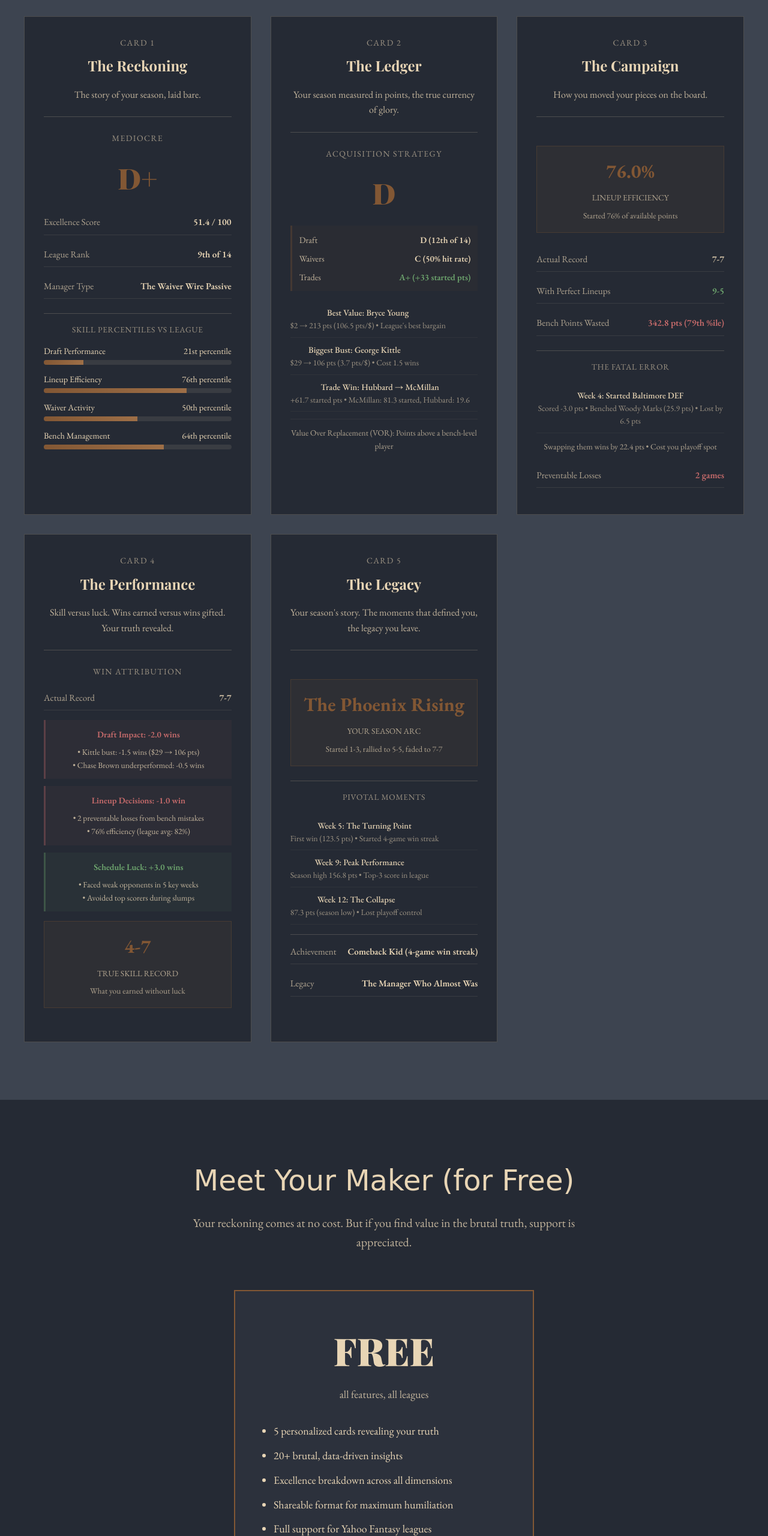
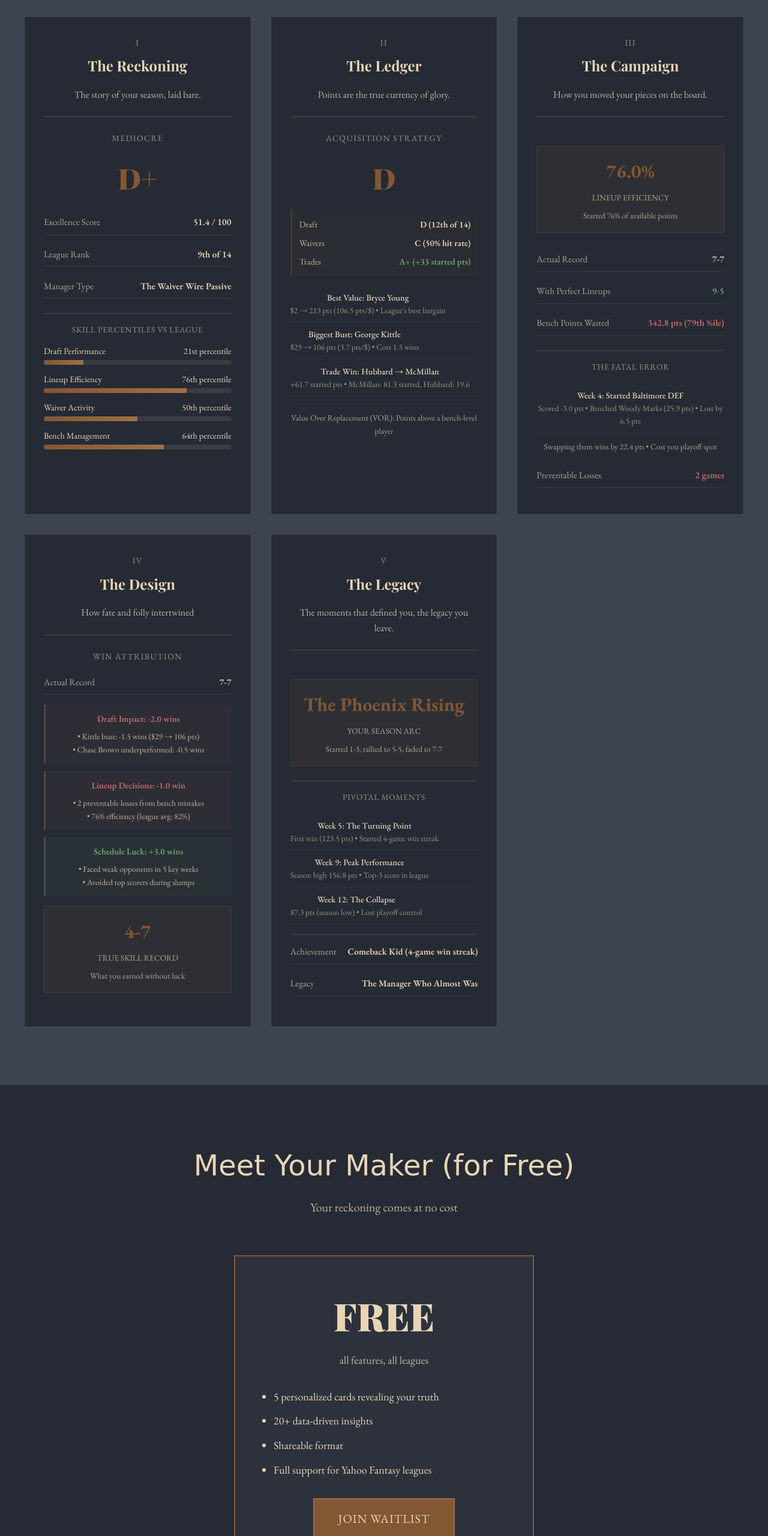
Before and after one commit to darthcater/fantasy-reckoning, a plain HTML site: page website/index.html in a window 1280 px wide. Shown: the part 1058-3618 px from the top of the page at 60% size. Drawn offline with nearby package versions, Linux system fonts and the light colour scheme; a web font is replaced by a local one.

Commit message:
Copy updates, cards 3-5, elsewhere

```diff
--- a/website/index.html
+++ b/website/index.html
@@ -484,7 +484,7 @@
 
         <div class="cards-grid">
             <div class="card-preview">
-                <div class="card-number">CARD 1</div>
+                <div class="card-number">I</div>
                 <h3 class="card-title">The Reckoning</h3>
                 <p class="card-description">The story of your season, laid bare.</p>
 
@@ -552,9 +552,9 @@
             </div>
 
             <div class="card-preview">
-                <div class="card-number">CARD 2</div>
+                <div class="card-number">II</div>
                 <h3 class="card-title">The Ledger</h3>
-                <p class="card-description">Your season measured in points, the true currency of glory.</p>
+                <p class="card-description">Points are the true currency of glory.</p>
 
                 <div class="card-data">
                     <div class="grade-label">ACQUISITION STRATEGY</div>
@@ -603,7 +603,7 @@
             </div>
 
             <div class="card-preview">
-                <div class="card-number">CARD 3</div>
+                <div class="card-number">III</div>
                 <h3 class="card-title">The Campaign</h3>
                 <p class="card-description">How you moved your pieces on the board.</p>
 
@@ -650,9 +650,9 @@
             </div>
 
             <div class="card-preview">
-                <div class="card-number">CARD 4</div>
-                <h3 class="card-title">The Performance</h3>
-                <p class="card-description">Skill versus luck. Wins earned versus wins gifted. Your truth revealed.</p>
+                <div class="card-number">IV</div>
+                <h3 class="card-title">The Design</h3>
+                <p class="card-description">How fate and folly intertwined</p>
 
                 <div class="card-data">
                     <div class="grade-label">WIN ATTRIBUTION</div>
@@ -695,9 +695,9 @@
             </div>
 
             <div class="card-preview">
-                <div class="card-number">CARD 5</div>
+                <div class="card-number">V</div>
                 <h3 class="card-title">The Legacy</h3>
-                <p class="card-description">Your season's story. The moments that defined you, the legacy you leave.</p>
+                <p class="card-description">The moments that defined you, the legacy you leave.</p>
 
                 <div class="card-data">
                     <div class="stat-highlight">
@@ -748,7 +748,7 @@
     <!-- Pricing Section -->
     <section class="pricing">
         <h2 class="section-title">Meet Your Maker (for Free)</h2>
-        <p class="section-subtitle">Your reckoning comes at no cost. But if you find value in the brutal truth, support is appreciated.</p>
+        <p class="section-subtitle">Your reckoning comes at no cost</p>
 
         <div class="price-box">
             <div class="price">FREE</div>
@@ -756,16 +756,15 @@
 
             <ul class="price-features">
                 <li>5 personalized cards revealing your truth</li>
-                <li>20+ brutal, data-driven insights</li>
-                <li>Excellence breakdown across all dimensions</li>
-                <li>Shareable format for maximum humiliation</li>
+                <li>20+ data-driven insights</li>
+                <li>Shareable format</li>
                 <li>Full support for Yahoo Fantasy leagues</li>
             </ul>
 
             <a href="#email" class="cta-button">JOIN WAITLIST</a>
 
             <div style="margin-top: 2rem; padding-top: 2rem; border-top: 1px solid rgba(232, 213, 181, 0.2);">
-                <p style="font-size: 0.95rem; opacity: 0.7; margin-bottom: 1rem;">If Fantasy Reckoning helps you, consider supporting the project:</p>
+                <p style="font-size: 0.95rem; opacity: 0.7; margin-bottom: 1rem;">If you enjoyed Fantasy Reckoning, we would be grateful for your support:</p>
                 <a href="https://buymeacoffee.com/fantasyreckoning" target="_blank" class="cta-button" style="background-color: rgba(130, 87, 52, 0.5); font-size: 1rem; padding: 0.75rem 1.5rem;">☕ Buy Me a Coffee</a>
             </div>
         </div>
@@ -773,8 +772,8 @@
 
     <!-- Email Capture Section -->
     <section class="email-capture" id="email">
-        <h2 class="section-title">The Reckoning Begins</h2>
-        <p class="section-subtitle">Join the waitlist. Be among the first to face your reckoning.</p>
+        <h2 class="section-title">Your Reckoning Awaits</h2>
+        <p class="section-subtitle">Be among the first to face your reckoning.</p>
 
         <form class="email-form" name="waitlist" method="POST" data-netlify="true">
             <input type="hidden" name="form-name" value="waitlist" />
@@ -790,7 +789,7 @@
             <span class="social-separator"> | </span>
             <a href="https://instagram.com/fantasyreckoning" class="social-link" target="_blank">@fantasyreckoning on Instagram</a>
         </div>
-        <p class="footer-text">&copy; 2025 Fantasy Reckoning. The ledger does not lie.</p>
+        <p class="footer-text">&copy; 2025 Fantasy Reckoning</p>
     </footer>
 </body>
 </html>
```
